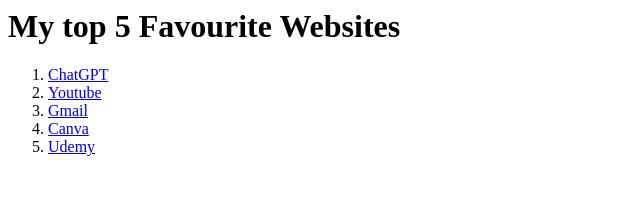
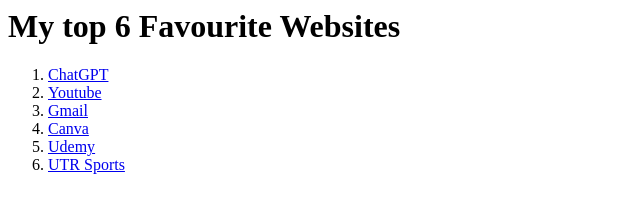
Before and after one commit to vigneshslokesh/Web-Development, a plain HTML site: page HTML/3.2 Anchor Elements/index.html in a window 1280 px wide. Shown: the whole page, without its empty margins (0-640 px from the left). Drawn offline with Linux system fonts and the light colour scheme.

Commit message:
anchor elements

```diff
--- a/HTML/3.2 Anchor Elements/index.html
+++ b/HTML/3.2 Anchor Elements/index.html
@@ -1,4 +1,4 @@
-<h1>My top 5 Favourite Websites</h1>
+<h1>My top 6 Favourite Websites</h1>
 
 <ol>
     <li><a href="https://chatgpt.com/">ChatGPT</a></li>
@@ -6,4 +6,5 @@
     <li><a href="https://mail.google.com/mail/u/0/#inbox">Gmail</a></li>
     <li><a href="https://www.canva.com/">Canva</a></li>
     <li><a href="https://www.udemy.com/">Udemy</a></li>
+    <li><a href="https://www.utrsports.net/">UTR Sports</a></li>
 </ol>
```
